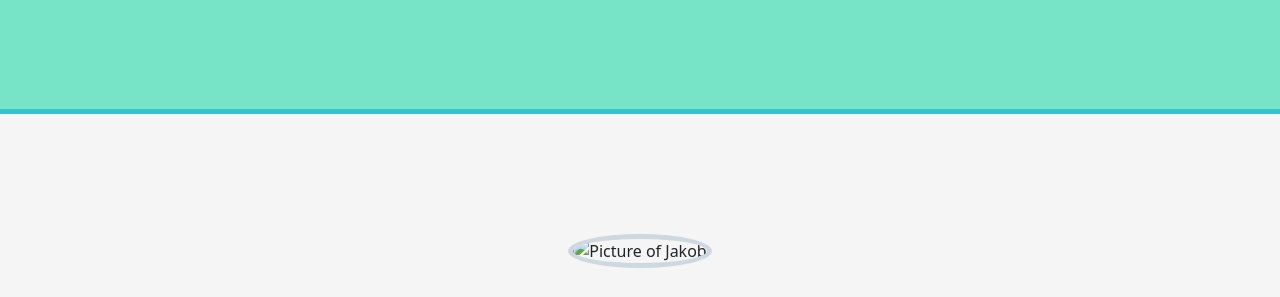
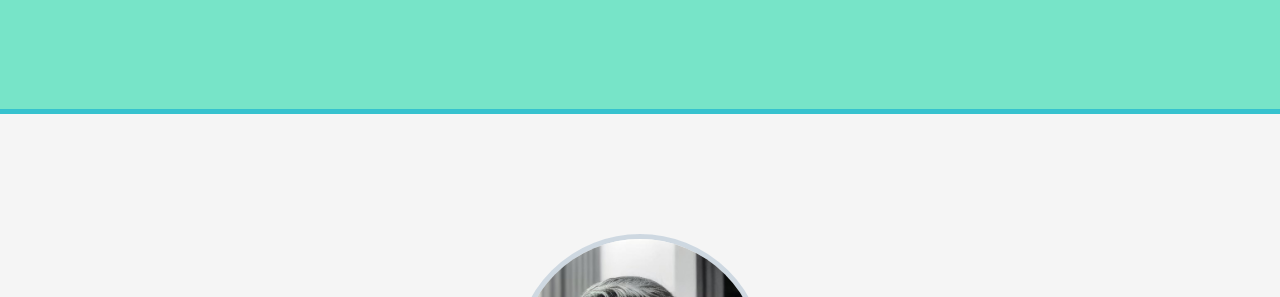
Before and after one commit to JakobSka/personal-site, a plain HTML site: page index.html in a window 1280 px wide. Shown: the part 345-642 px from the top of the page. Drawn offline with nearby package versions, Linux system fonts and the light colour scheme; a web font is replaced by a local one.

Commit message:
Update image

```diff
--- a/index.html
+++ b/index.html
@@ -31,7 +31,7 @@
     <div class="page"><div id="about-me-section" class="section">
       <div class="about-me-content">
         <img
-          src="./Images/jakob.jpeg"
+          src="jakob.jpeg"
           alt="Picture of Jakob"
           class="pic-jakob"
         />
```
